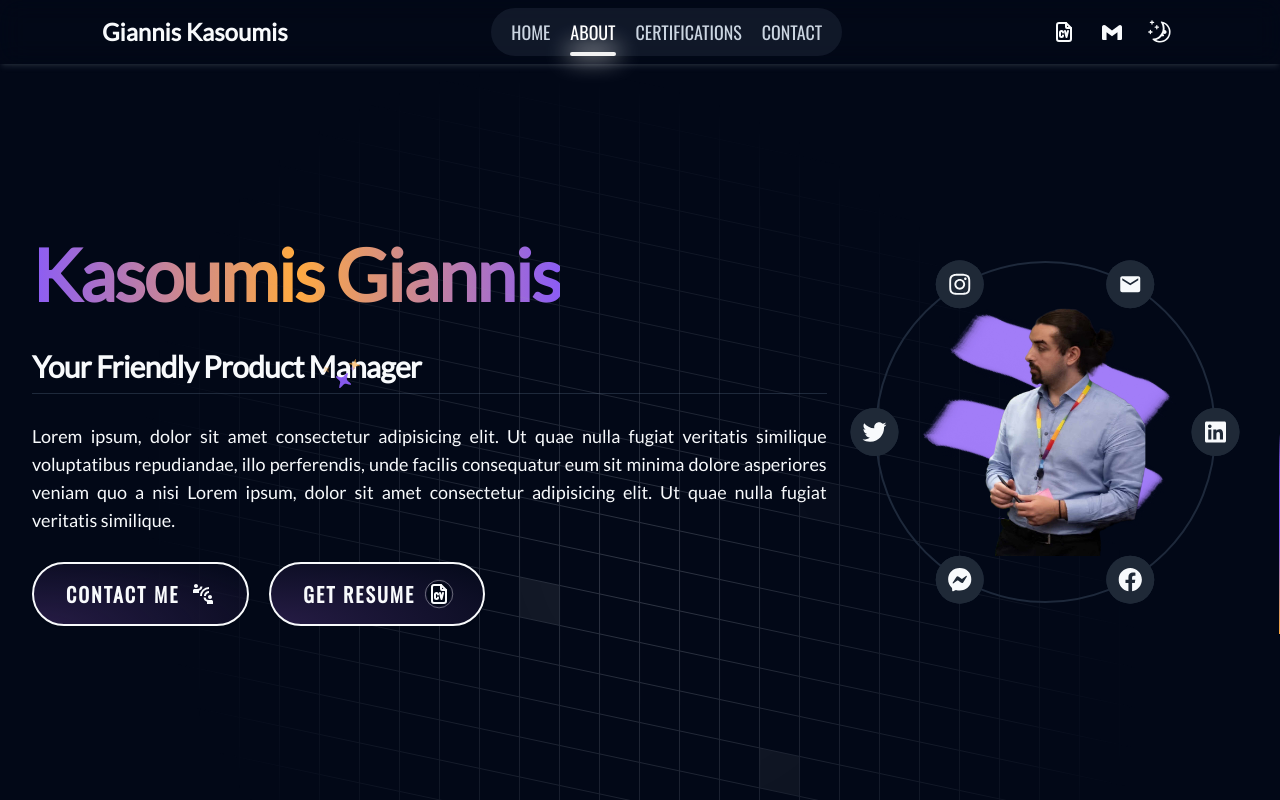
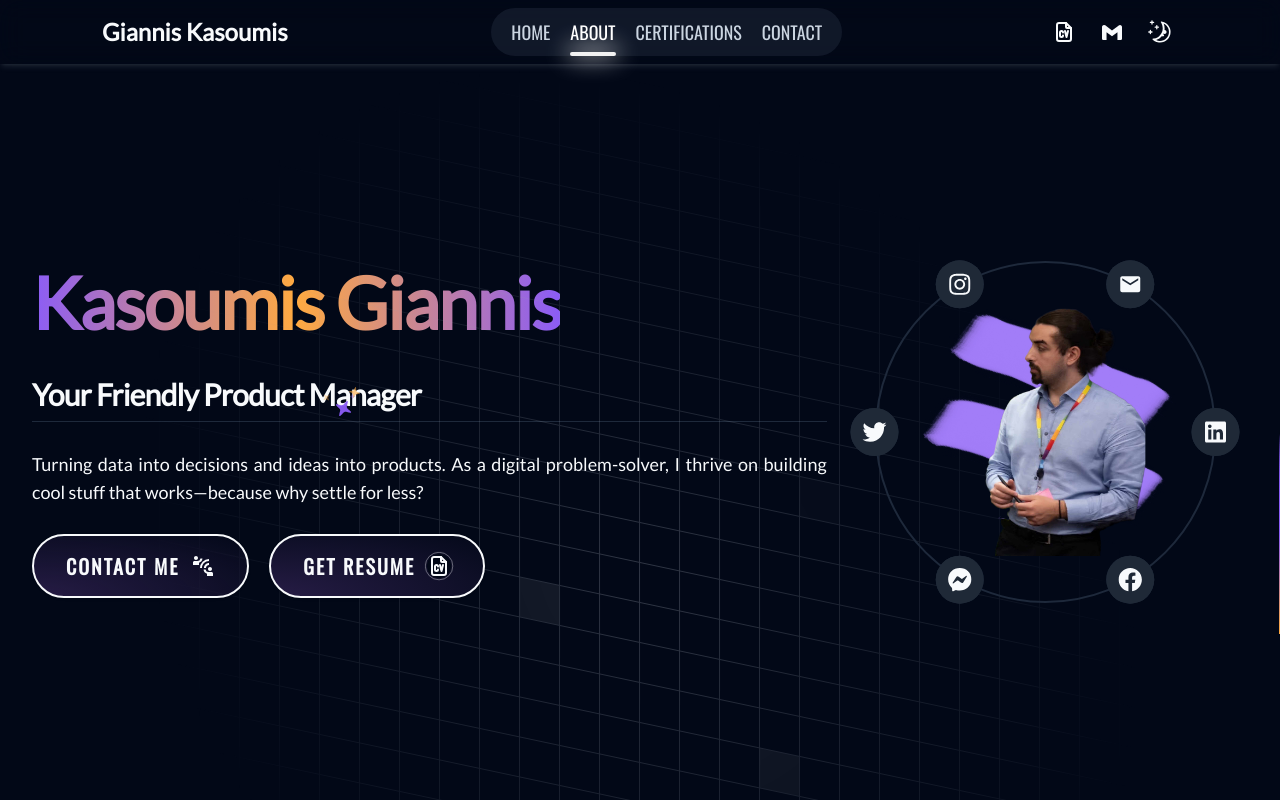
Before and after one commit to AntonisSykoutris/kasoumis_portfolio, a Next.js app: page / in a window 1280 px wide. Shown: the top 800 px of the page. Built offline with nearby package versions, Linux system fonts and the light colour scheme.

Commit message:
changed text

```diff
--- a/public/data/hero.js
+++ b/public/data/hero.js
@@ -3,4 +3,4 @@ export const HERO_NAME = 'Kasoumis Giannis';
 export const HERO_SUBTITLE = 'Your Friendly';
 
 export const HERO_DESCRIPTION =
-  'Lorem ipsum, dolor sit amet consectetur adipisicing elit. Ut quae nulla fugiat veritatis similique voluptatibus repudiandae, illo perferendis, unde facilis consequatur eum sit minima dolore asperiores veniam quo a nisi Lorem ipsum, dolor sit amet consectetur adipisicing elit. Ut quae nulla fugiat veritatis similique.';
+  'Turning data into decisions and ideas into products. As a digital problem-solver, I thrive on building cool stuff that works—because why settle for less?';
```
